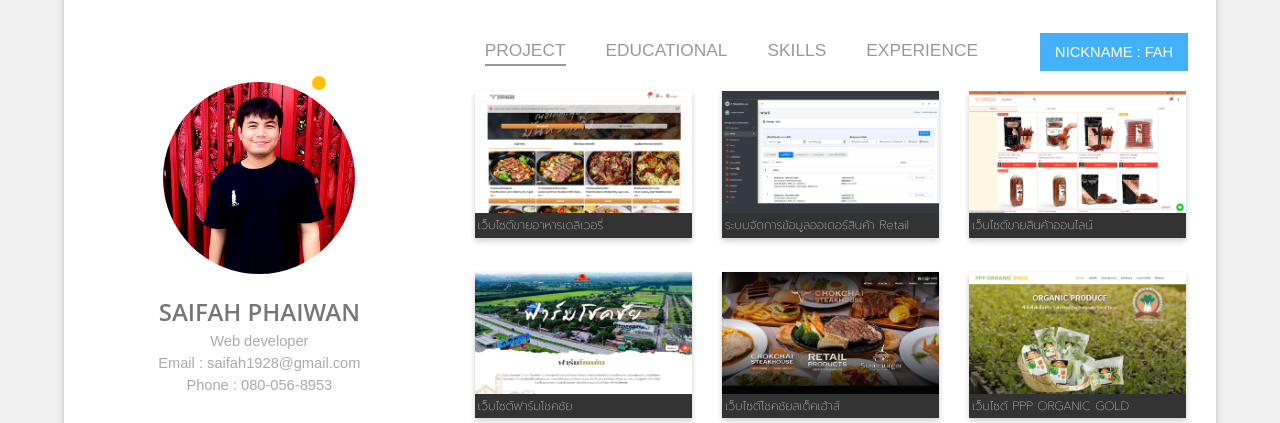
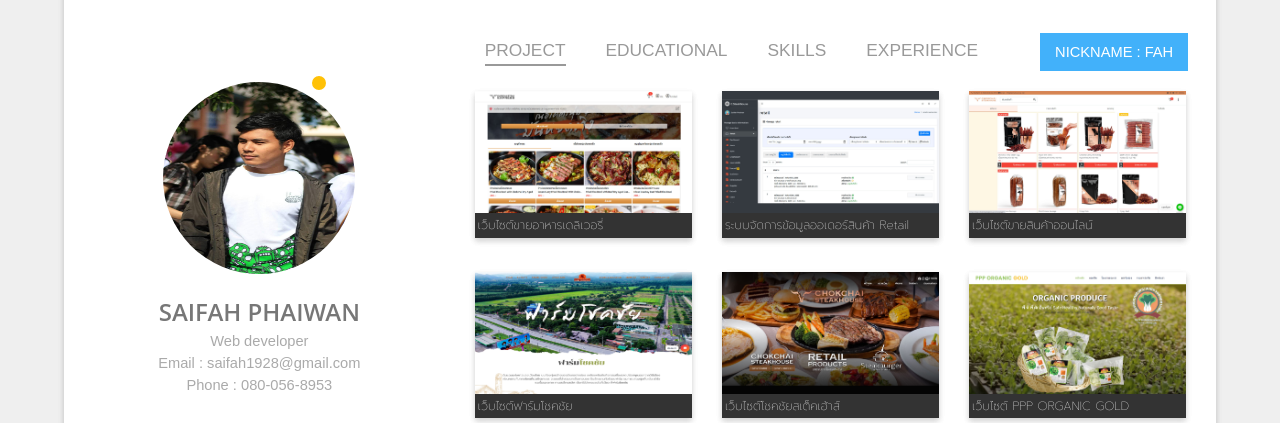
Before and after one commit to saifahpaiwan/Devphaiwan.github.io, a plain HTML site: page index.html in a window 1280 px wide. Shown: the part 302-725 px from the top of the page. Drawn offline with nearby package versions, Linux system fonts and the light colour scheme.

Commit message:
Update index.html

```diff
--- a/index.html
+++ b/index.html
@@ -29,7 +29,7 @@
           <div class="row">
             <div class="left col-lg-4">
               <div class="photo-left">
-                <img class="photo" src="./assets/image/dev.jpg"/>
+                <img class="photo" src="./assets/image/dev001.jpg"/>
                 <div class="active_box"></div>
               </div>
               <h4 class="name">SAIFAH PHAIWAN</h4>
```
